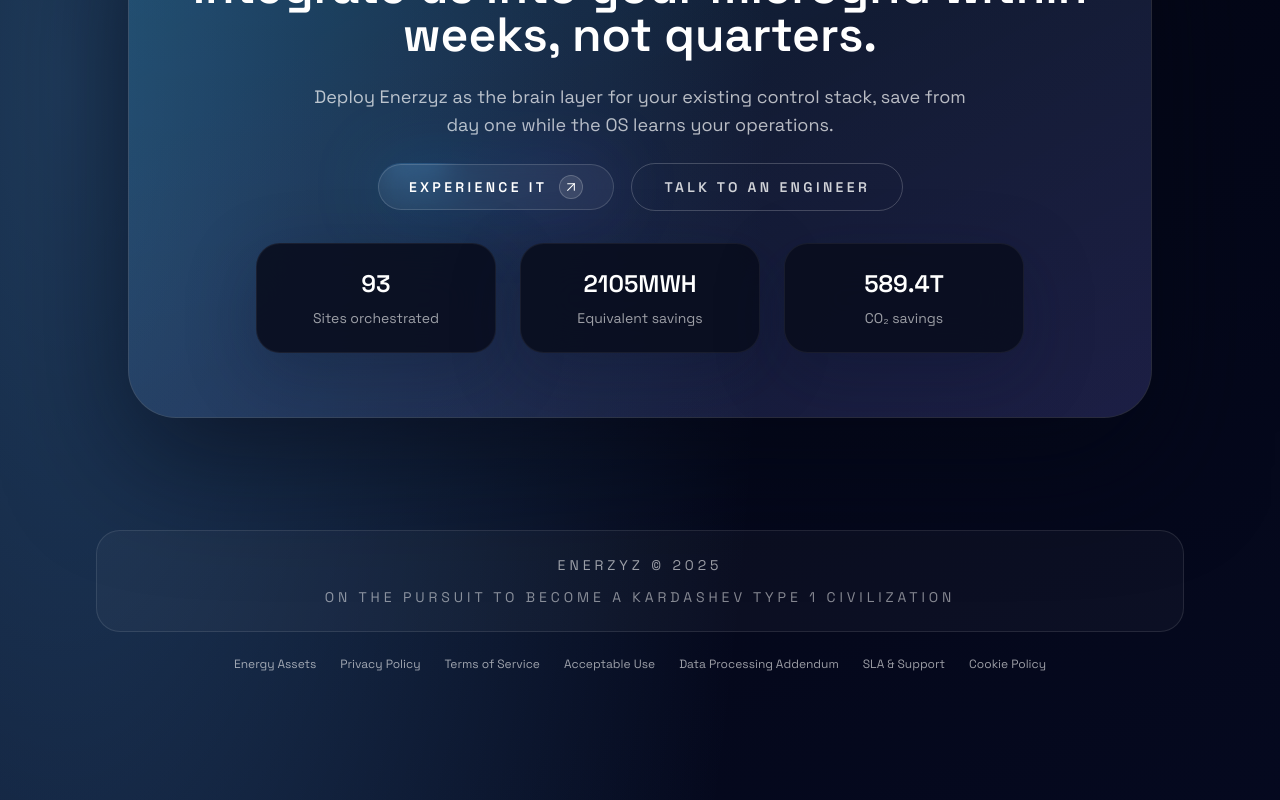
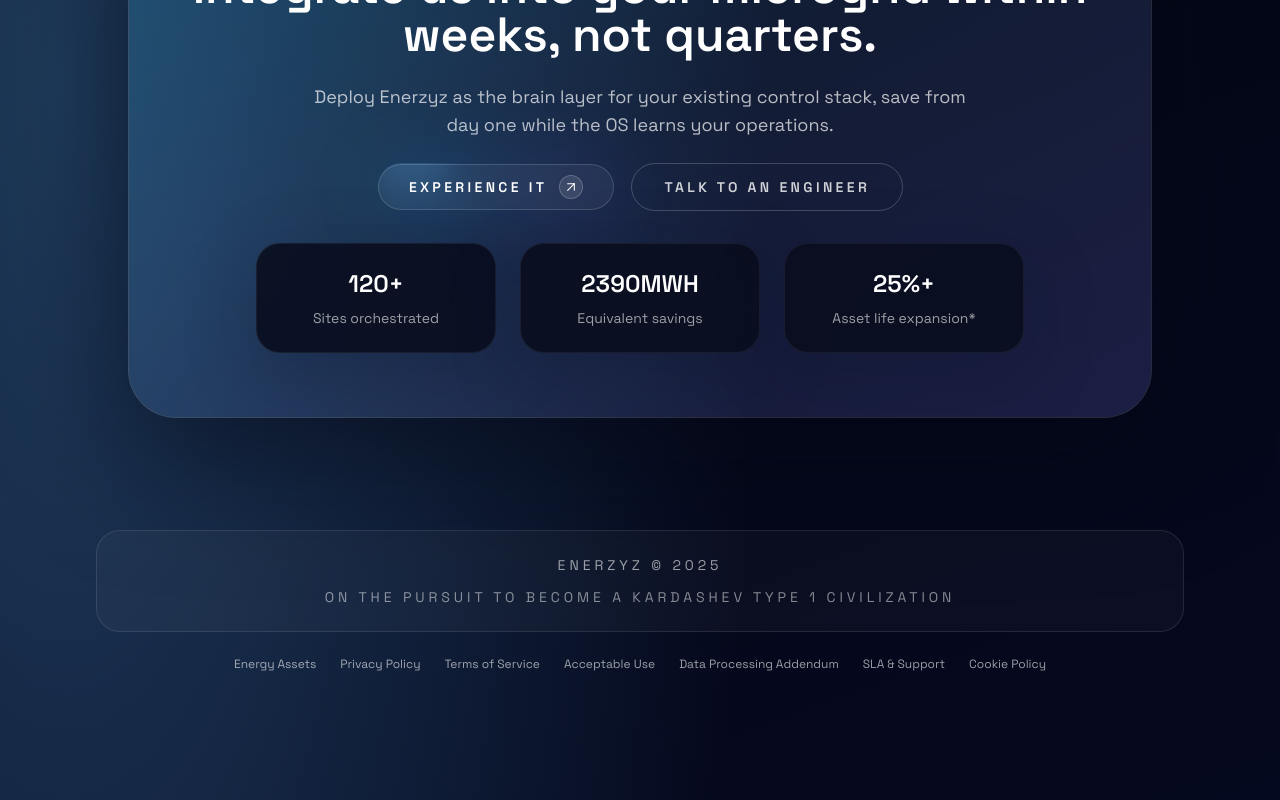
Before and after one commit to enerzyz/enerzyz-web, a Next.js app: page / in a window 1280 px wide. Shown: the part 2817-3617 px from the top of the page. Built offline with nearby package versions, Linux system fonts and the light colour scheme.

Commit message:
updated landing page

```diff
--- a/src/app/terms-of-service/page.tsx
+++ b/src/app/terms-of-service/page.tsx
@@ -49,7 +49,7 @@
         <p>
           Enerzyz and its licensors retain ownership of the Service, underlying software, models, and all intellectual
           property rights. Customer retains ownership of Customer Data; Enerzyz acquires no rights in Customer Data
-          except as permitted under the DPA and to provide the Service.
+          except as permitted under the DPA and to provide the Service. Asset life expansion is based on Enerzyz case studies where asset depreciation timeline was increased by 25% due to increased visiblity and asset health tracking. This is not guaranteed and actual results may vary based on asset type, usage, and maintenance practices.
         </p>
 
         <h2 className="text-2xl font-semibold">6. Warranties, Disclaimers &amp; Limitations</h2>
--- a/src/components/cta-section.tsx
+++ b/src/components/cta-section.tsx
@@ -29,9 +29,9 @@
         </div>
         <div className="mx-auto mt-8 grid max-w-3xl gap-6 sm:grid-cols-3">
           {[
-            { label: "Sites orchestrated", value: "93" },
-            { label: "Equivalent savings", value: "2105MWH" },
-            { label: "CO₂ savings", value: "589.4T" },
+            { label: "Sites orchestrated", value: "120+" },
+            { label: "Equivalent savings", value: "2390MWH" },
+            { label: "Asset life expansion*", value: "25%+" },
           ].map((item) => (
             <div
               key={item.label}
```
